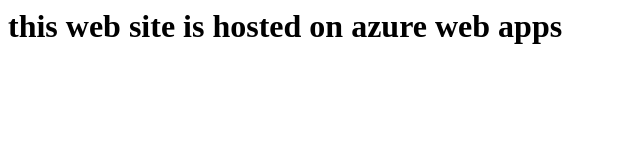
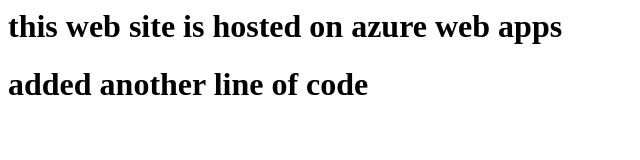
Before and after one commit to kumarself10/az104class, a plain HTML site: page index.html in a window 1280 px wide. Shown: the whole page, without its empty margins (0-640 px from the left). Drawn offline with Linux system fonts and the light colour scheme.

Commit message:
Update index.html

```diff
--- a/index.html
+++ b/index.html
@@ -1 +1,2 @@
 <h1> this web site is hosted on azure web apps </h1>
+<h1> added another line of code </h1>
```
